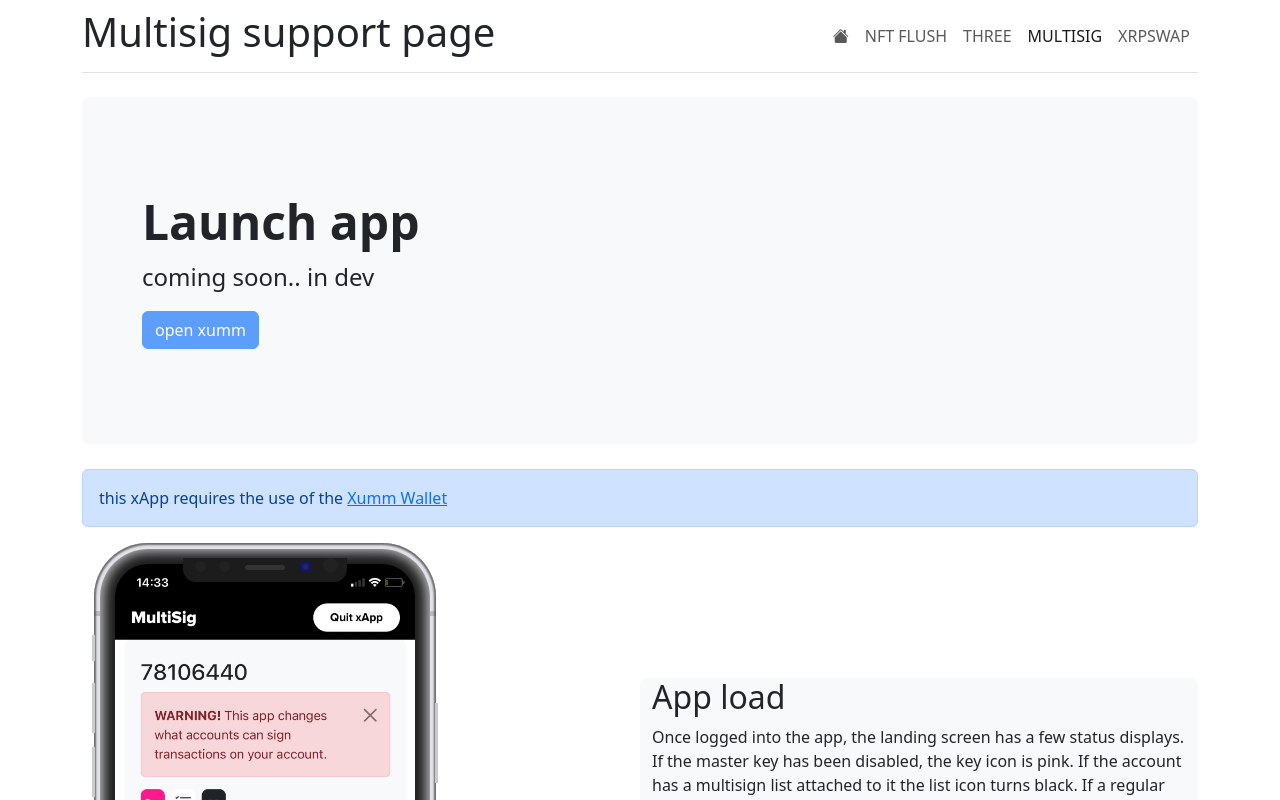
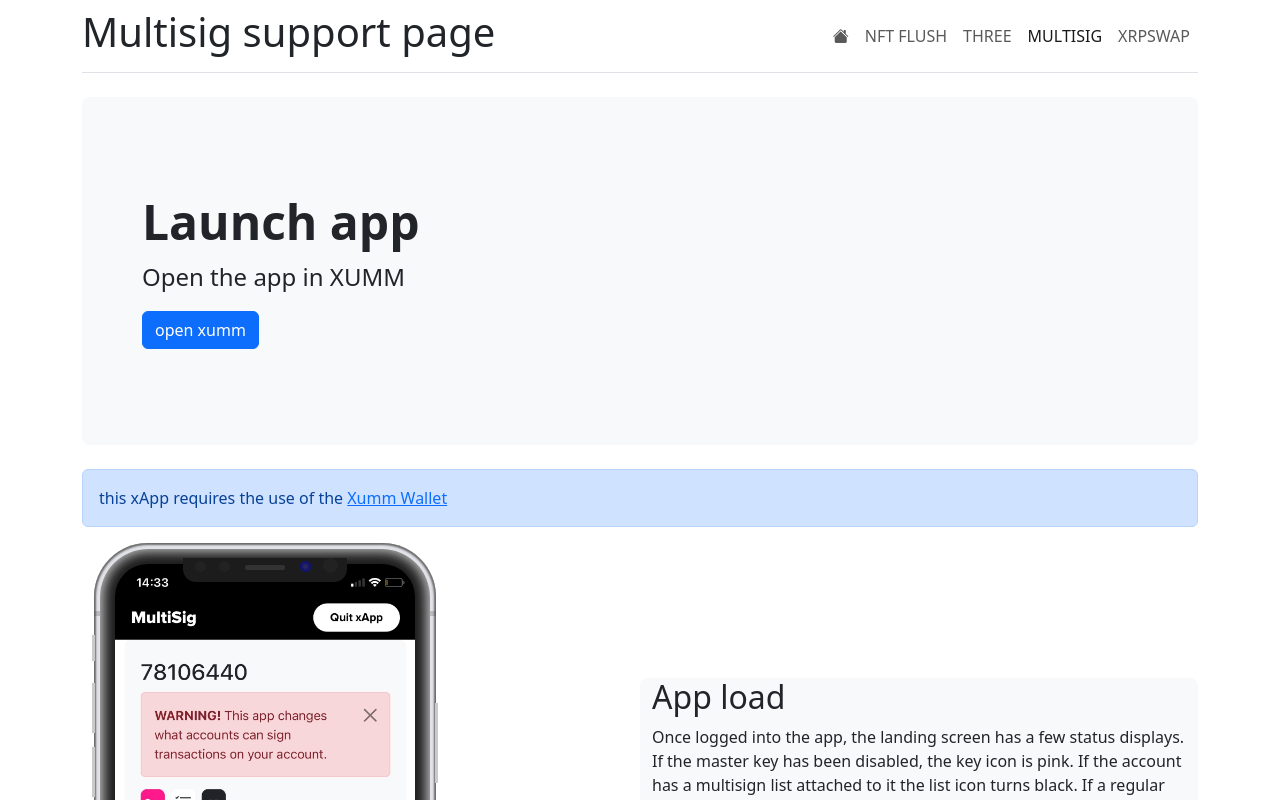
Before and after one commit to lathanbritz/three-help-center, a Vue app: page /multisig in a window 1280 px wide. Shown: the top 800 px of the page. Built offline with nearby package versions, Linux system fonts and the light colour scheme.

Commit message:
open multisig

```diff
--- a/src/views/Multisig.vue
+++ b/src/views/Multisig.vue
@@ -2,8 +2,8 @@
     <div class="p-5 mb-4 bg-light rounded-3">
         <div class="container-fluid py-5">
             <h1 class="display-5 fw-bold">Launch app</h1>
-            <p class="col-md-8 fs-4">coming soon.. in dev</p>
-            <a class="btn btn-primary disabled" href="https://xumm.app/detect/xapp:lathan.multisig" target="_bank" aria-disabled="true">open xumm</a>
+            <p class="col-md-8 fs-4">Open the app in XUMM</p>
+            <a class="btn btn-primary" href="https://xumm.app/detect/xapp:lathan.multisig" target="_bank">open xumm</a>
         </div>
     </div>
     <div class="row justify-content-md-center">
```
